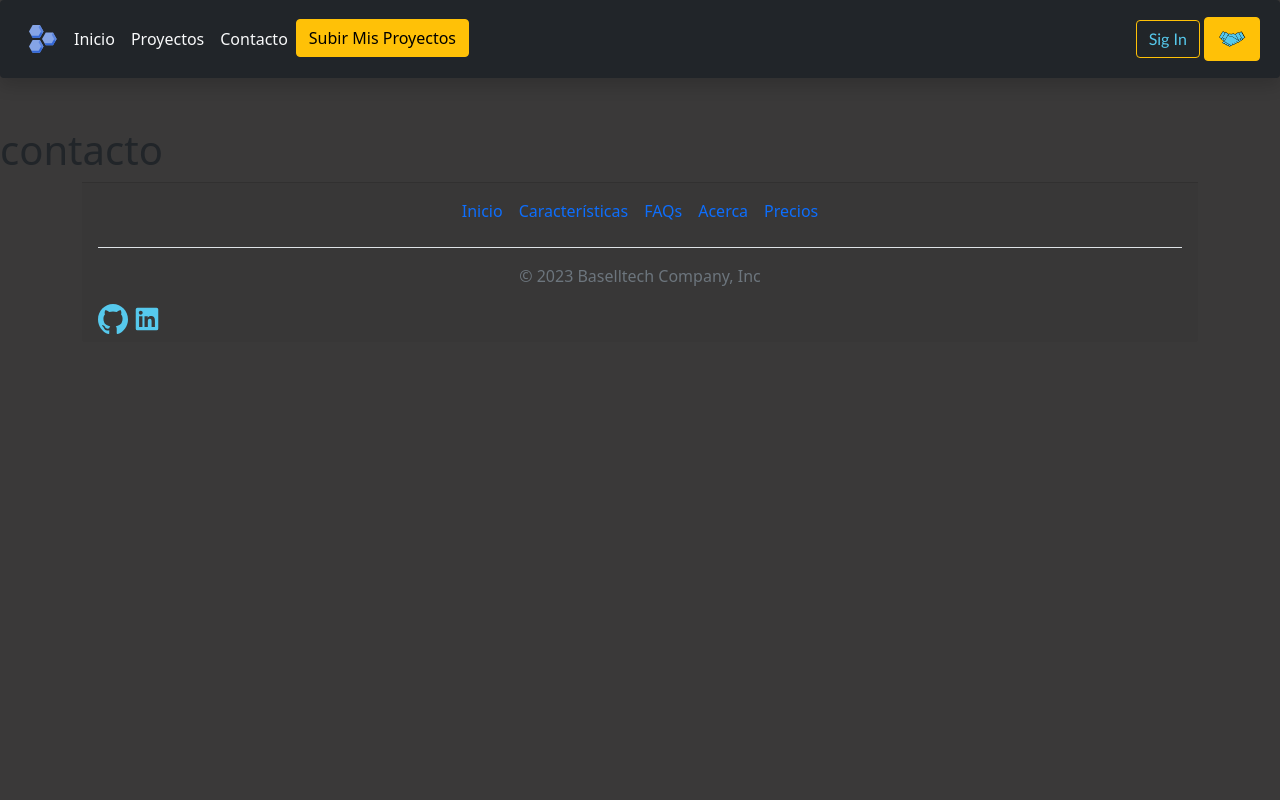
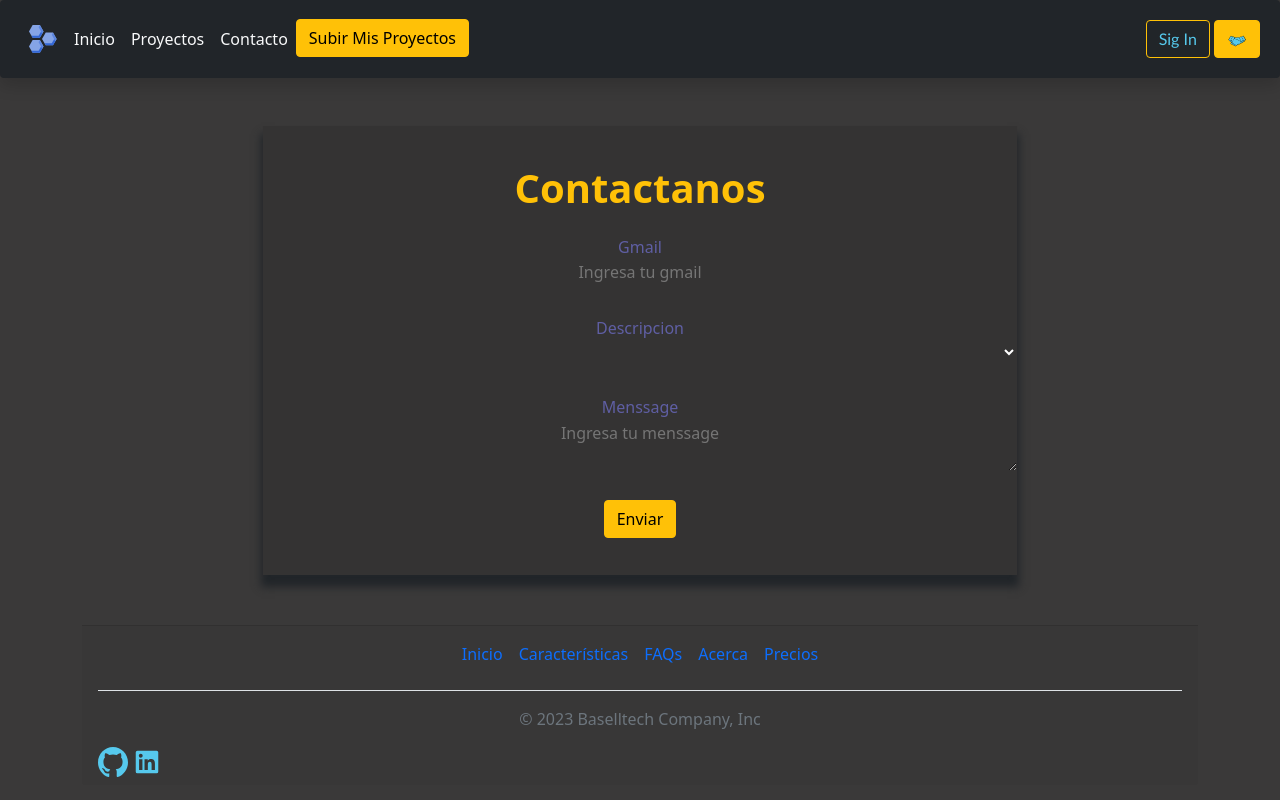
Before and after one commit to mauro3687/baselltech-Backend-, a Django app: page /contactos/ in a window 1280 px wide. Run offline with Django 4.2, Linux system fonts and the light colour scheme.

Commit message:
se completo la parte de contactos

```diff
--- a/app/templates/contactos.html
+++ b/app/templates/contactos.html
@@ -1,3 +1,63 @@
 {% extends 'index.html' %} {% block content %}
-<h1>contacto</h1>
+{% load static %}
+<link rel="stylesheet" href="{% static 'css/cont.css' %} ">
+
+
+<div class="container-fluid">
+    <div class="row">
+      <div class="col-lg-12 1 d-flex justify-content-center">
+          <section class="cajita d-flex justify-content-center d-flex align-items-center text-center">
+              <div class="row">
+                  <div class="col-lg-12">
+                      <form action="" method="get" class="form">
+                          <div class="row">
+                              <div class="col-lg-12 cont">
+                                  <h1 class="text-warning"><strong>Contactanos</strong></h1>
+                              </div>
+
+                              <div class="col-lg-12 cont ">
+                                  <label for="gmail-cliente">Gmail</label>
+                                  <input class="text-center" type="email" id="gmail-cliente" name="" required placeholder="Ingresa tu gmail" />
+                              </div>
+
+                              <div class="col-lg-12 text-center cont">
+                                <label for="descripcion-de-problema">Descripcion</label>
+                                <select class="select text-center " >
+                                    <option selected ></option>
+                                    <option class="text-black" value="1">No me corre el sitio</option>
+                                    <option class="text-black" value="2">Problemas técnicos</option>
+                                    <option class="text-black" value="3">Consultas o preguntas</option>
+                                    <option class="text-black" value="4">Sugerencias o mejoras</option>
+                                    <option class="text-black" value="5">Actualizaciones o mantenimiento</option>
+                                    <option class="text-black" value="6">Soporte técnico</option>
+                                    <option class="text-black" value="7">Reporte de errores de seguridad</option>
+                                </select>
+                              </div>
+                              <div class="col-lg-12 cont ">
+                                <label for="Menssage">Menssage</label>
+                                <div class="text-center">
+                                    <textarea class="text-center" name="message" class="form-control" id="message" placeholder="Ingresa tu menssage" required=""></textarea>
+                                </div>
+                              </div>
+                              <div class="col-lg-12 ">
+                                  <button class="btn btn-outline-warning bg-warning text-black" type="submit">Enviar</button>
+                              </div>
+
+                          </div>
+
+
+                      </form>
+                  </div>
+              </div>
+          </section>
+      </div>
+  </div>
+
+
+
+
+
+
+
+
 {% endblock %}
--- a/app/templates/index.html
+++ b/app/templates/index.html
@@ -89,7 +89,7 @@
               >
                 <img
                   src="{% static 'imagenes/agreement-business-deal-svgrepo-com (3).svg' %}"
-                  height="30px"
+                  height="20px"
                 />
               </button></a>
 
--- /dev/null
+++ b/crud/static/css/cont.css
@@ -0,0 +1,53 @@
+
+.cajita {
+  background:#1817172c;
+  height: 90%;
+  width: 60%;
+  box-shadow: 0 10px 8px 2px;
+  margin-bottom: 10%;
+}
+
+.cont {
+  margin-bottom: 2%;
+  box-sizing: border-box;
+}
+.cont input {
+  width: 100%;
+  outline: none;
+  background: none;
+  color: #fff;
+  border: none;
+  margin-bottom: 2%;
+}
+.cont input:focus {
+  border-bottom: 2px solid #9ea4db;
+  transition: 30s;
+}
+.cont select{
+    width: 100%;
+    outline: none;
+    background: none;
+    color: #ffffff;
+    border: none;
+    margin-bottom: 2%;
+}
+.cont select:focus {
+    border-bottom: 2px solid #9ea4db;
+    transition: 30s;
+  }
+.cont textarea{
+    width: 100%;
+    outline: none;
+    background: none;
+    color: #fff;
+    border: none;
+    margin-bottom: 1%;
+}
+.cont textarea:focus{
+    border-bottom: 2px solid #8f97de;
+    transition: 30s;
+}
+.cont label {
+  color: #7b7beb9c;
+  font-weight: 200;
+}
```
Also changed, not shown: db.sqlite3.
